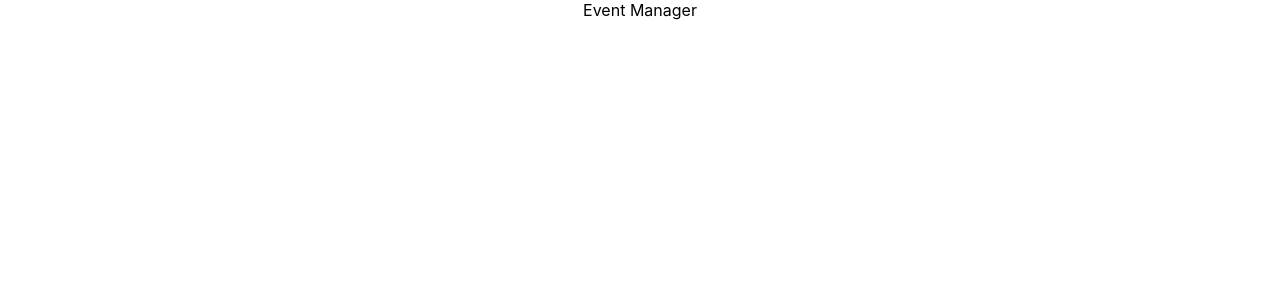
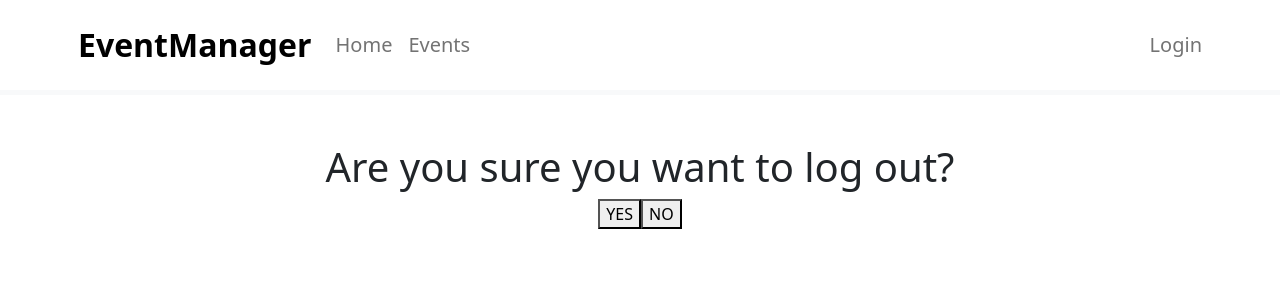
Before and after one commit to shubhamgupta0720/ReactAppForEventManager, a React (Create React App) app: page /logout in a window 1280 px wide. Before the commit this address had no page. Shown: the top 300 px of the page. Built offline with nearby package versions, Linux system fonts and the light colour scheme.

Commit message:
Login Logout Functionality

```diff
--- a/src/components/EventManager.jsx
+++ b/src/components/EventManager.jsx
@@ -1,15 +1,31 @@
 import { BrowserRouter, Routes, Route, Navigate } from 'react-router-dom'
+import HeaderComponent from './commonelements/HeaderComponent'
+import LoginComponent from './loginpage/LoginComponent'
+import LogoutComponent from './logoutpage/LogoutComponent'
 import WelcomeComponent from './welcomepage/WelcomeComponent'
+import AuthProvider, { useAuth } from './security/AuthContext'
+
+function AuthenticatedRoute({children}){
+    const authContext = useAuth()
+    if(authContext.isAuthenticated)
+        return children
+
+    return <Navigate to="/" />
+}
 
 export default function EventManager(){
     return (
         <div className="EventManager">
-            Event Manager
+            <AuthProvider>
             <BrowserRouter>
+            <HeaderComponent/>
                 <Routes>
                     <Route path="/" element={<WelcomeComponent/>}/>
+                    <Route path='/login' element={<LoginComponent/>}/>
+                    <Route path='/logout' element={<LogoutComponent/>}/>
                 </Routes>
             </BrowserRouter>
+            </AuthProvider>
         </div>
     )
 }
--- /dev/null
+++ b/src/components/commonelements/HeaderComponent.jsx
@@ -0,0 +1,35 @@
+import { Link } from 'react-router-dom'
+import { useAuth } from '../security/AuthContext'
+
+export default function HeaderComponent(){
+    const authContext = useAuth()
+    const isAuthenticated = authContext.isAuthenticated;
+    function Logout(){
+        authContext.logout()
+    }
+    return(
+        <header className="border-bottom border-light border-5 mb-5 p-2">
+        <div className="container">
+            <div className="row">
+                <nav className="navbar navbar-expand-lg">
+                    <a className="navbar-brand ms-2 fs-2 fw-bold text-black" href="">EventManager</a>
+                    <div className="collapse navbar-collapse">
+                        <ul className="navbar-nav">
+                            <li className="nav-item fs-5">
+                                <Link className="nav-link" to="">Home</Link></li>
+                            <li className="nav-item fs-5">
+                                <Link className="nav-link" to="">Events</Link></li>
+                        </ul>
+                    </div>
+                    <ul className="navbar-nav">
+                        <li className="nav-item fs-5">
+                            {!isAuthenticated && <Link className="nav-link" to="/login">Login</Link>}</li>
+                        <li className="nav-item fs-5">
+                            {isAuthenticated && <Link className="nav-link" to="/logout">Logout</Link>}</li>
+                    </ul>
+                </nav>
+            </div>
+        </div>
+    </header>
+    )
+}
--- /dev/null
+++ b/src/components/loginpage/LoginComponent.jsx
@@ -0,0 +1,52 @@
+import { useState } from "react"
+import { useNavigate } from 'react-router-dom'
+import { useAuth } from "../security/AuthContext"
+
+export default function LoginComponent(){
+
+    const [username, setUsername] = useState()
+    const [password, setPassword] = useState()
+    const [showErrorMessage, setshowErrorMessage] = useState(false)
+    const navigate = useNavigate();
+    const authContext = useAuth();
+
+    function handleUsernameFunction(event){
+        setUsername(event.target.value)
+    }
+
+    function handlePasswordFunction(event){
+        setPassword(event.target.value)
+    }
+
+    function handleSubmitFunction(){
+        if(authContext.login(username, password)){
+            navigate('/')
+        }
+        else{
+            setshowErrorMessage(true)
+        }
+    }
+
+    return (
+        <div className="Login">
+            <div className="Login">
+            {/* {true && "name" will give name}
+            {false && "name" will give false} */}
+            {showErrorMessage && <div className='failureMessage'>Authentication Failed</div>}
+            <div className="LoginForm">
+                <div>
+                    <label>User Name</label>
+                    <input type="text" name="username" defaultValue={username} onChange={handleUsernameFunction} />
+                </div>
+                <div>
+                    <label>Password</label>
+                    <input type="password" name="password" defaultValue={password} onChange={handlePasswordFunction}/>
+                </div>
+                <div>
+                    <button type="button" name="Login" onClick={handleSubmitFunction}>Login</button>
+                </div>
+            </div>
+        </div>
+        </div>
+    )
+}
--- /dev/null
+++ b/src/components/logoutpage/LogoutComponent.jsx
@@ -0,0 +1,23 @@
+import { useAuth } from '../security/AuthContext'
+import { useNavigate } from 'react-router-dom'
+
+export default function LogoutComponent(){
+    const authContext = useAuth()
+    const navigate = useNavigate();
+    function successLogout(){
+        authContext.logout()
+        navigate('/')
+    }
+    function unsuccessLogout(){
+        navigate(-1)
+    }
+    return (
+        <div>
+            <h1>Are you sure you want to log out?</h1>
+            <div>
+                <button className="button" onClick={successLogout}>YES</button>
+                <button className="button" onClick={unsuccessLogout}>NO</button>
+            </div>
+        </div>
+    )
+}
--- /dev/null
+++ b/src/components/security/AuthContext.js
@@ -0,0 +1,31 @@
+import { createContext, useState, useContext } from "react";
+
+export const AuthContext = createContext()
+
+export const useAuth = () => useContext(AuthContext)
+
+export default function AuthProvider({ children }){
+
+    const [isAuthenticated, setAuthenticated] = useState(false)
+
+    function login(username, password){
+        if(username==="Shubham" && password==='Password'){
+            setAuthenticated(true)
+            return true
+        }
+        else{
+            setAuthenticated(false)
+            return false
+        }
+    }
+
+    function logout(){
+        setAuthenticated(false)
+    }
+
+    return (
+        <AuthContext.Provider value={ {isAuthenticated, setAuthenticated, login, logout} }>
+            {children}
+        </AuthContext.Provider>
+    )
+}
--- a/src/index.js
+++ b/src/index.js
@@ -3,11 +3,12 @@ import ReactDOM from 'react-dom/client';
 import './index.css';
 import App from './App';
 import reportWebVitals from './reportWebVitals';
+import 'bootstrap/dist/css/bootstrap.min.css';
 
 const root = ReactDOM.createRoot(document.getElementById('root'));
 root.render(
   <React.StrictMode>
-    <App />
+      <App />
   </React.StrictMode>
 );
 
```
